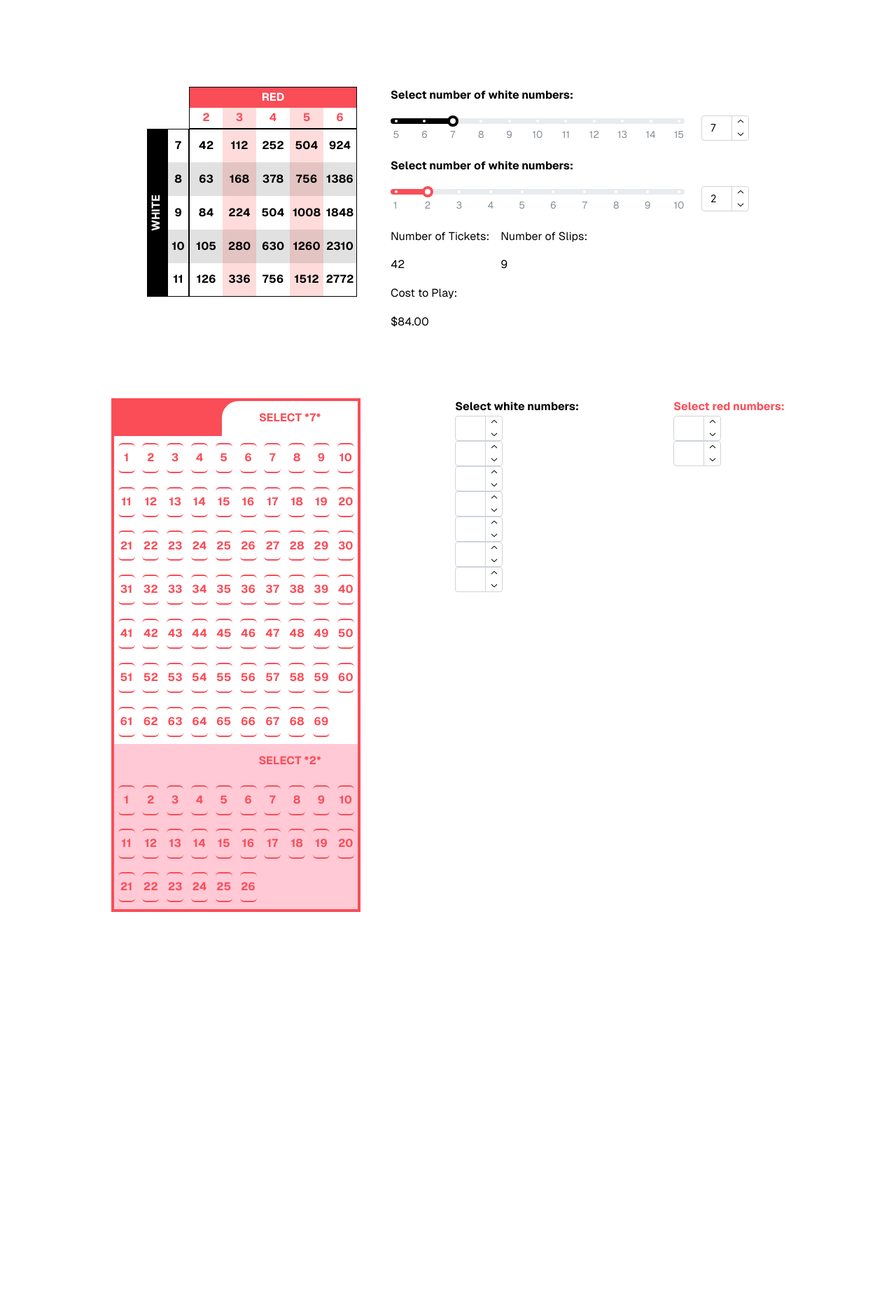
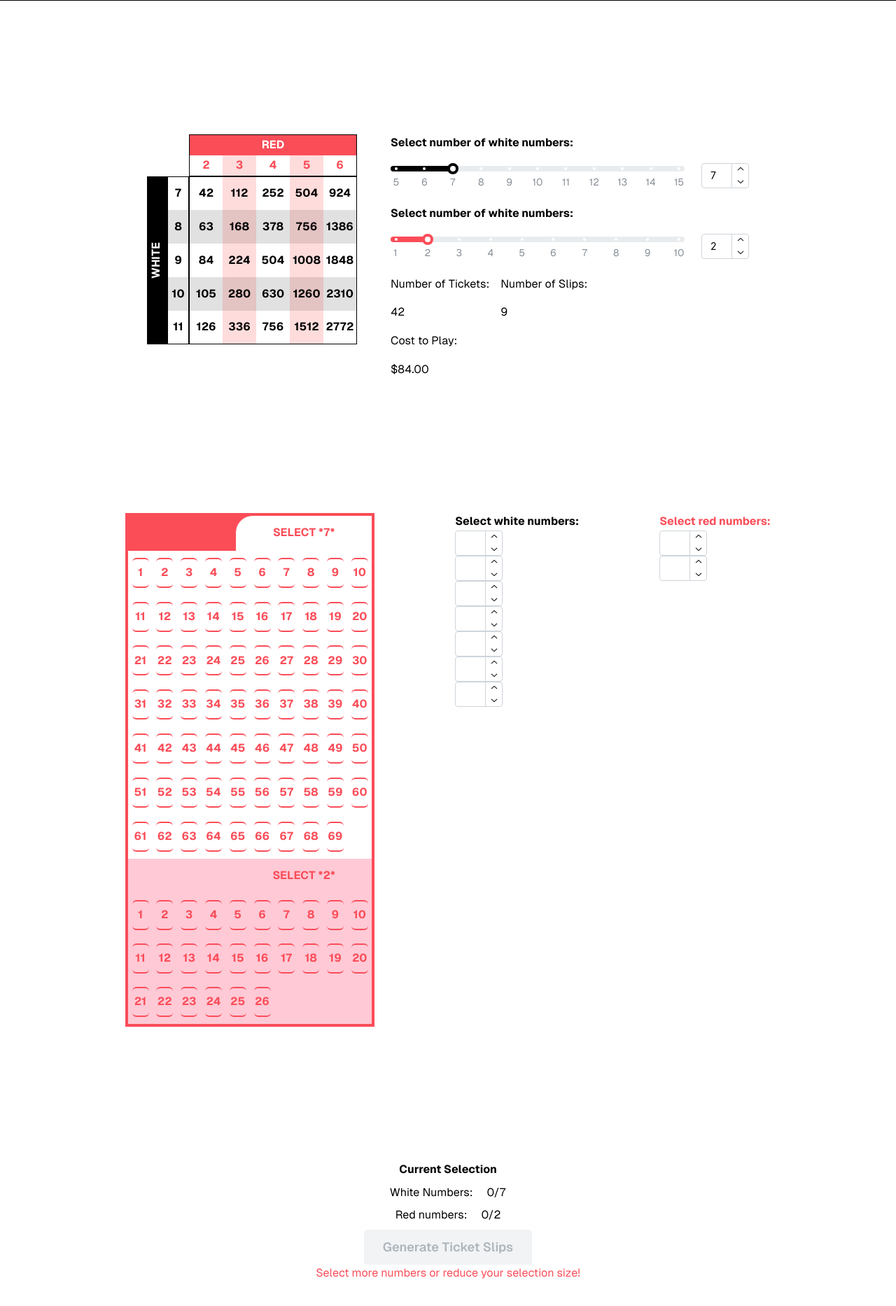
Before and after one commit to dreydyl/lotto-ticket-printer, a Next.js app: page / in a window 1280 px wide. Shown: the top 1866 px of the page at 70% size. Before the commit the page ends 1427 px from the top, so only its background shows below. Built offline with nearby package versions, Linux system fonts and the light colour scheme.

Commit message:
Finish section 2

```diff
--- a/src/app/page.tsx
+++ b/src/app/page.tsx
@@ -1,7 +1,7 @@
 'use client'
 
 import Chart from "@/components/chart";
-import { useEffect, useState } from "react";
+import { useEffect, useRef, useState } from "react";
 import Image from 'next/image';
 import { Button, NumberInput, Slider } from "@mantine/core";
 import { combinations } from "@/functions/math";
@@ -12,6 +12,7 @@ import NumberSelector from "@/components/numberSelector";
 import SlipNumber from "@/components/slipNumber";
 import SlipGrid from "@/components/slipGrid";
 import SelectionEditor from "@/components/selectionEditor";
+import useOnScreen from "@/hooks/useOnScreen";
 
 const dollar = new Intl.NumberFormat('en-US', {
   style: 'currency',
@@ -19,6 +20,11 @@ const dollar = new Intl.NumberFormat('en-US', {
 });
 
 export default function Home() {
+  const sectionRef1 = useRef<HTMLDivElement>(null);
+  const isSectionOnScreen1 = useOnScreen(sectionRef1);
+
+  const [isSectionHeaderOpen1, setIsSectionHeaderOpen1] = useState(true);
+
   const [numWhites, setNumWhites] = useState<string | number>(7);
   const [numReds, setNumReds] = useState<string | number>(2);
 
@@ -37,12 +43,17 @@ export default function Home() {
   const slips = Math.ceil(tickets / 5);
   const costToPlay = tickets * 2;
 
+  const trueWhiteSelection = whiteSelection.filter(n => n).slice(0, numWhites as number);
+  const trueRedSelection = redSelection.filter(n => n).slice(0, numReds as number);
+
+  const readyToGenerate = trueWhiteSelection.length === numWhites && trueRedSelection.length === numReds;
+
   return (
-    <div className="grid grid-rows-[20px_1fr_20px] items-center justify-items-center min-h-screen p-8 pb-20 gap-16 sm:p-10 font-[family-name:var(--font-geist-sans)]">
-      <main className="flex flex-col gap-24 row-start-2 items-center place-self-stretch sm:items-start">
+    <div className="items-center justify-items-center min-h-screen p-20 pb-20 gap-16 md:py-48 font-[family-name:var(--font-geist-sans)]">
+      <main className="flex flex-col gap-24 md:gap-48 row-start-2 items-center place-self-stretch sm:items-start">
 
         {/* Section 1 */}
-        <div className="flex flex-row gap-12 place-content-center place-self-stretch flex-wrap">
+        <div className="flex flex-row gap-12 place-content-center place-self-stretch flex-wrap" ref={sectionRef1}>
           <div className="flex">
             <Chart />
           </div>
@@ -97,6 +108,12 @@ export default function Home() {
           </div>
         </div>
 
+        {/* Section 1 Header */}
+        <div className={"flex flex-row fixed z-10 top-0 left-0 w-full bg-white border-b-[1px] border-black border-solid transition-all h-0 "+((!isSectionOnScreen1 && isSectionHeaderOpen1) ? "md:h-[100px]" : "")}>
+
+        </div>
+        <div className={"fixed z-[11] top-[-32px] right-4 bg-primary w-8 h-8 transition-all "+(!isSectionOnScreen1 ? "translate-y-[48px]" : "")} onClick={() => setIsSectionHeaderOpen1(!isSectionHeaderOpen1)}></div>
+
         {/* Section 2 */}
         <div className="flex flex-row-reverse place-self-stretch place-content-evenly flex-wrap gap-y-8">
 
@@ -136,6 +153,37 @@ export default function Home() {
             </div>
           </div>
         </div>
+
+        <div className="flex flex-col place-self-center gap-2">
+          <p className="font-bold text-center">Current Selection</p>
+          <div className="flex flex-row gap-[4px] flex-wrap place-self-center place-items-center">
+            <p>White Numbers:</p>
+            {trueWhiteSelection.sort((a, b) => a! - b!).map(num =>
+              <div className="rounded-full w-[40px] h-[40px] bg-white border-black border-[1px] place-content-center" key={'white-num-' + num}>
+                <p className="text-center">{num}</p>
+              </div>)}
+            <p className="pl-4">{trueWhiteSelection.length}/{numWhites}</p>
+          </div>
+          <div className="flex flex-row gap-[4px] flex-wrap place-self-center place-items-center">
+            <p>Red numbers:</p>
+            {trueRedSelection.sort((a, b) => a! - b!).map(num =>
+              <div className="rounded-full w-[40px] h-[40px] bg-primary border-primary border-[1px] place-content-center" key={'red-num-' + num}>
+                <p className="text-center text-white">{num}</p>
+              </div>)}
+            <p className="pl-4">{trueRedSelection.length}/{numReds}</p>
+          </div>
+
+          <div className="flex flex-col place-self-center place-items-center">
+            <Button
+              variant="outline"
+              color="rgba(54, 54, 54, 1)"
+              size="lg"
+              disabled={!readyToGenerate}
+              onClick={() => { }}>Generate Ticket Slips</Button>
+            {!readyToGenerate && <p className="text-primary">Select more numbers or reduce your selection size!</p>}
+          </div>
+        </div>
+
       </main>
     </div>
   );
--- a/src/components/selectionEditor.tsx
+++ b/src/components/selectionEditor.tsx
@@ -16,6 +16,7 @@ export default function SelectionEditor(props: any) {
      * @param newNumber
      */
     const setNumber = (index: number, newNumber: number) => {
+        console.log(newNumber);
         const newArray = [...selection].slice(0, maxOptions);
         if (newNumber > max) {
             for (var n:number = max; n >= 1; n--) {
@@ -24,7 +25,7 @@ export default function SelectionEditor(props: any) {
                     break;
                 }
             }
-        } else if (newNumber < 1) {
+        } else if ((newNumber === 1 && (newArray[index] === undefined || newArray[index] === '')) || newNumber < 1) {
             for (var n = 1; n < max; n++) {
                 if (!newArray.includes(n)) {
                     newArray[index] = n;
--- /dev/null
+++ b/src/hooks/useOnScreen.tsx
@@ -0,0 +1,24 @@
+import { useEffect, useState, useRef, RefObject } from 'react';
+
+export default function useOnScreen(ref: RefObject<HTMLElement>) {
+  const observerRef = useRef<IntersectionObserver | null>(null);
+  const [isOnScreen, setIsOnScreen] = useState(false);
+
+  useEffect(() => {
+    observerRef.current = new IntersectionObserver(([entry]) =>
+      setIsOnScreen(entry.isIntersecting)
+    );
+  }, []);
+
+  useEffect(() => {
+    if(observerRef.current) {
+        observerRef.current.observe(ref.current!);
+
+        return () => {
+          observerRef.current!.disconnect();
+        };
+    }
+  }, [ref]);
+
+  return isOnScreen;
+}
```
